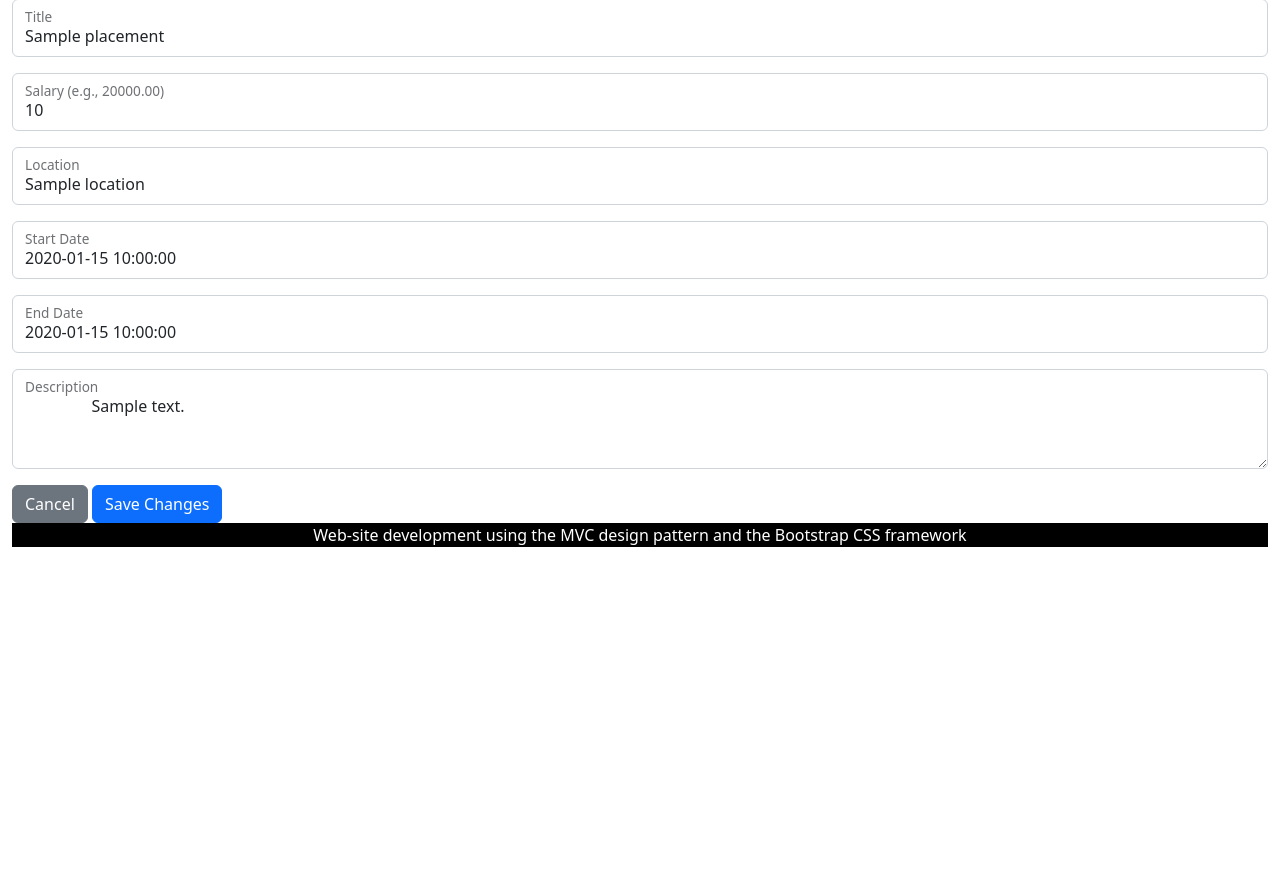
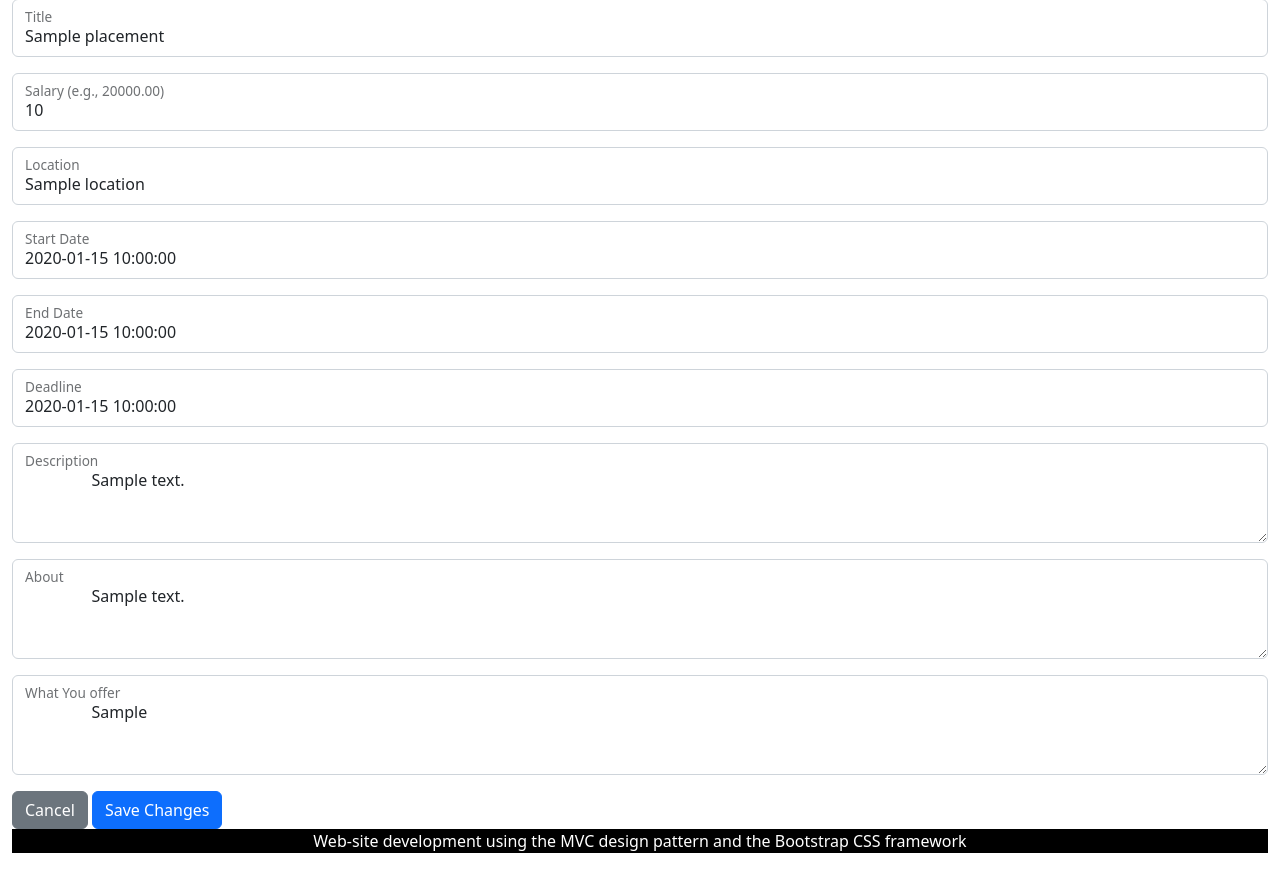
Before and after one commit to MrBlue237/BCS, a PHP site: template BCS-MVC/Views/edit_post.phtml in a window 1280 px wide. Shown: the part 109-978 px from the top of the page. Before the commit the page ends 656 px from the top, so only its background shows below. Run offline with PHP 8.4, Linux system fonts and the light colour scheme; the template is opened without the code that fills it: most values are stand-ins (such as "Sample title", 1, 10 or a date in 2020).

Commit message:
changed edit

```diff
--- a/BCS-MVC/Views/edit_post.phtml
+++ b/BCS-MVC/Views/edit_post.phtml
@@ -52,10 +52,30 @@
         <!-- </div>-->
 
         <div class="form-floating mb-3">
+            <input type="text" class="form-control" name="deadline"
+                   value="<?php echo htmlspecialchars($view->placement->getDeadline()); ?>" required>
+            <label for="end">Deadline</label>
+        </div>
+
+        <div class="form-floating mb-3">
             <textarea class="form-control" name="description" style="height: 100px;">
                 <?php echo htmlspecialchars($view->placement->getDescription()); ?>
             </textarea>
             <label for="description">Description</label>
+        </div>
+
+        <div class="form-floating mb-3">
+            <textarea class="form-control" name="about" style="height: 100px;">
+                <?php echo htmlspecialchars($view->placement->getAboutCompany()); ?>
+            </textarea>
+            <label for="about">About</label>
+        </div>
+
+        <div class="form-floating mb-3">
+            <textarea class="form-control" name="offer" style="height: 100px;">
+                <?php echo htmlspecialchars($view->placement->getWhatWeOffer()); ?>
+            </textarea>
+            <label for="about">What You offer</label>
         </div>
 
         <!-- Allow to cancel or confirm edit-->
```
Also changed, not shown: BCS-MVC/Models/PlacementsData.php (+12 -2 lines), BCS-MVC/Models/PlacementsDataSet.php (+8 -3 lines), BCS-MVC/edit_post.php (+5 -2 lines), BCS-MVC/identifier.sqlite.
